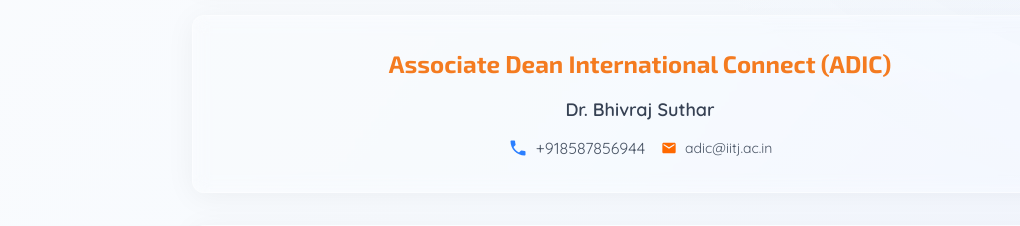
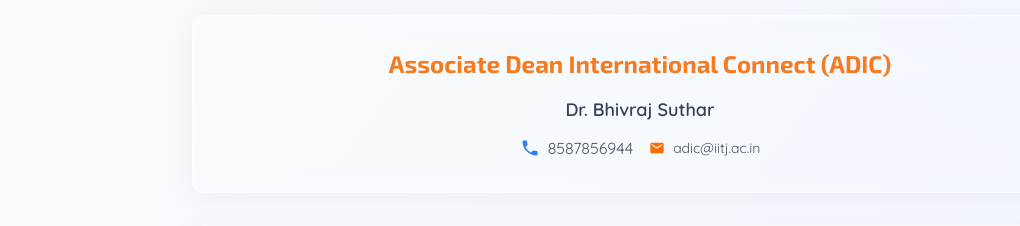
Before and after one commit to harshitsaini17/ir-conclave, a Next.js app in the folder frontend/: page / in a window 1280 px wide. Shown: the part 8400-8626 px from the top of the page, without its empty margins (0-1020 px from the left). Built offline with nearby package versions, Linux system fonts and the light colour scheme.

Commit message:
fix: update contact phone number format in ContactUs component

```diff
--- a/frontend/src/components/ContactUs.tsx
+++ b/frontend/src/components/ContactUs.tsx
@@ -239,7 +239,7 @@
                     <svg className="w-5 h-5 text-blue-500" fill="currentColor" viewBox="0 0 24 24">
                       <path d="M6.62 10.79c1.44 2.83 3.76 5.14 6.59 6.59l2.2-2.2c.27-.27.67-.36 1.02-.24 1.12.37 2.33.57 3.57.57.55 0 1 .45 1 1V20c0 .55-.45 1-1 1-9.39 0-17-7.61-17-17 0-.55.45-1 1-1h3.5c.55 0 1 .45 1 1 0 1.25.2 2.45.57 3.57.11.35.03.74-.25 1.02l-2.2 2.2z"/>
                     </svg>
-                    <span>+918587856944</span>
+                    <span>8587856944</span>
                   </div>
                   <div className="flex items-center gap-2">
                       <svg className="w-4 h-4 text-orange-500" fill="currentColor" viewBox="0 0 24 24">
```
